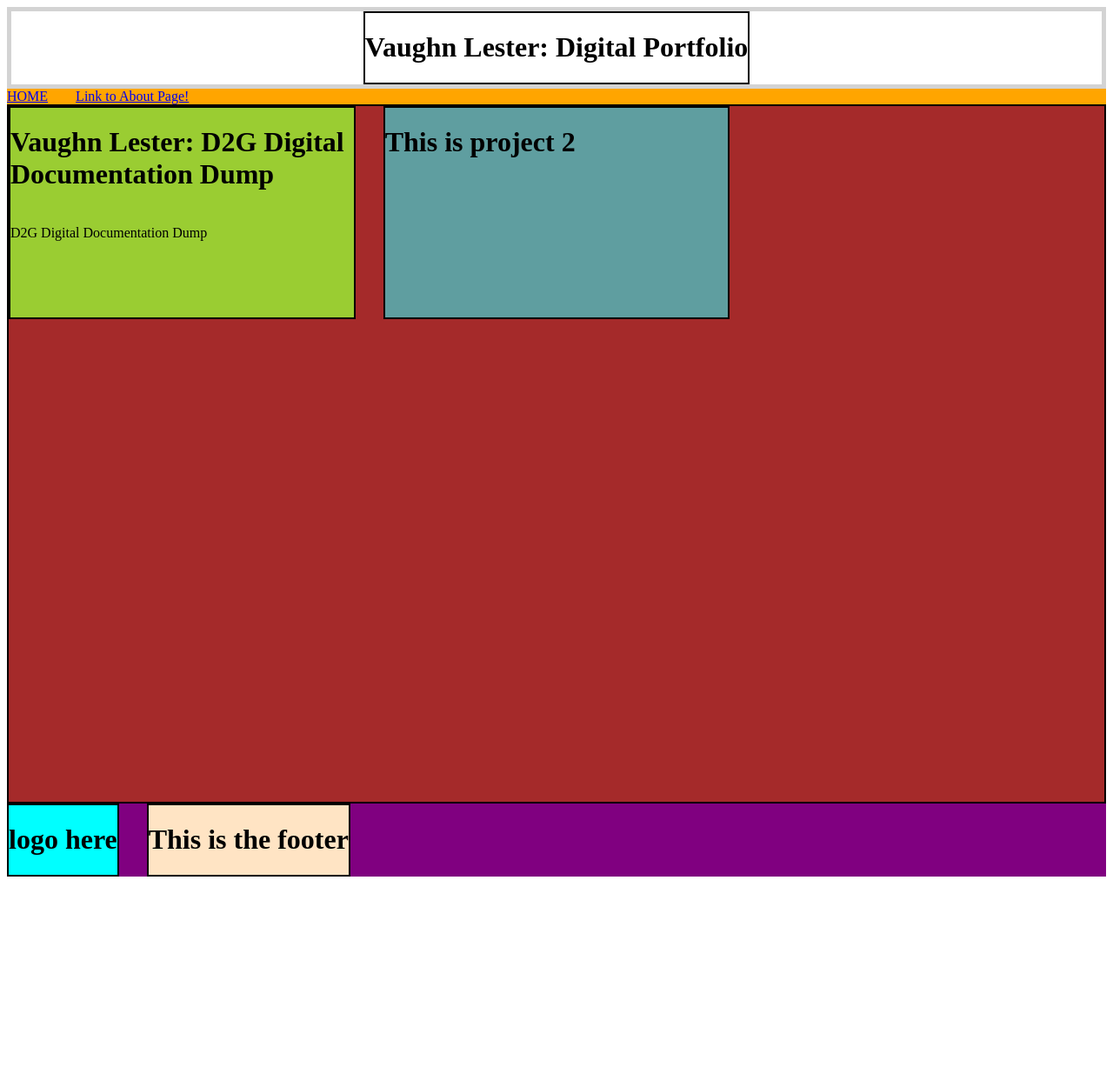
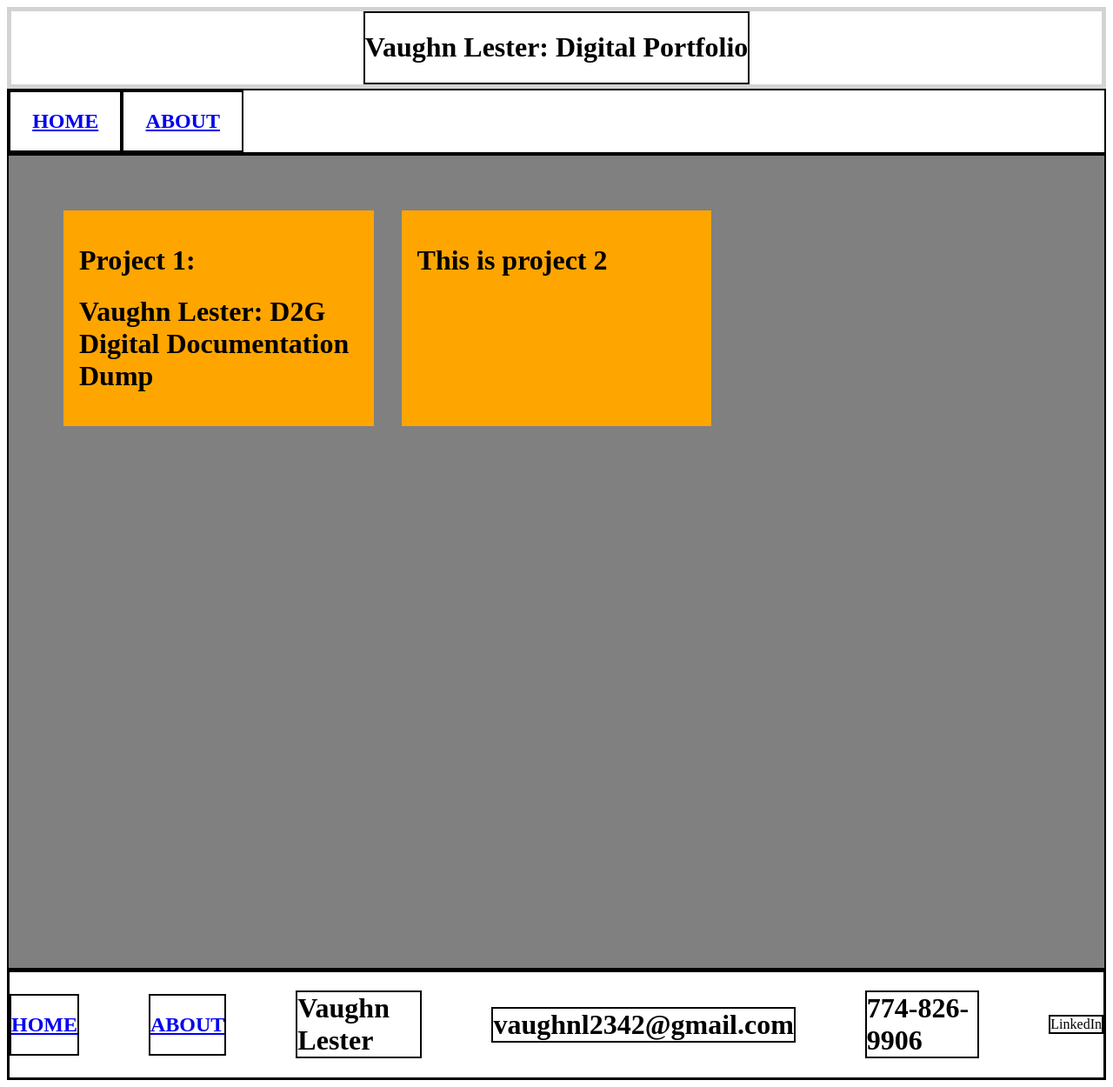
Before and after one commit to VaughnLester/Digital_Portfolio, a React (Vite) app in the folder client/front_end/: page / in a window 1280 px wide. Shown: the whole page at 87% size. Before the commit the page ends 1016 px from the top, so only its background shows below. Built offline with nearby package versions, Linux system fonts and the light colour scheme; no server answers.

Commit message:
1st draft of website complete!

```diff
--- a/client/front_end/src/components/footer.jsx
+++ b/client/front_end/src/components/footer.jsx
@@ -1,10 +1,15 @@
-import "../components_css/footer.css"
+import "../components_css/footer.css";
+import { Link } from "react-router-dom";
 
 function Footer(){
     return(
         <div className="footer">
-            <div className="logo"><h1>logo here</h1></div>
-            <div className="footerText"><h1>This is the footer</h1></div>
+            <div className="footerChild"> <h2><Link to="/">HOME</Link></h2> </div>
+            <div className="footerChild"> <h2><Link to="/about">ABOUT</Link></h2> </div>
+            <h1 className="footerChild">Vaughn Lester</h1>
+            <h1 className="footerChild">vaughnl2342@gmail.com</h1>
+            <h1 className="footerChild">774-826-9906</h1>
+            <text className="footerChild">LinkedIn</text>
         </div>
     );
 }
--- a/client/front_end/src/components/navbar.jsx
+++ b/client/front_end/src/components/navbar.jsx
@@ -4,8 +4,8 @@ import { Link } from "react-router-dom";
 function NavBar(){
     return(
     <nav className="navBar">
-        <Link to="/">HOME</Link>
-        <Link to="/about">Link to About Page!</Link>
+        <div className="homeLink"> <h2><Link to="/">HOME</Link></h2> </div>
+        <div className="aboutLink"> <h2><Link to="/about">ABOUT</Link></h2> </div>
     </nav>);
 }
 
--- a/client/front_end/src/components/page_content.jsx
+++ b/client/front_end/src/components/page_content.jsx
@@ -18,8 +18,8 @@ function Page_content(){
     return(
         <div className="pageContent">
             <div className="project1">
-                <h1>Vaughn Lester: D2G Digital Documentation Dump</h1><br></br>
-                <a href={projects[0] && projects[0].link}>D2G Digital Documentation Dump</a>
+                <h1>Project 1:</h1>
+                <a href={projects[0] && projects[0].link}> <h1>Vaughn Lester: D2G Digital Documentation Dump</h1> </a>
             </div>
             <div className="project2">
                 <h1>This is project 2</h1>
@@ -28,6 +28,7 @@ function Page_content(){
     );
 
 
+
 }
 
 export default Page_content;
--- a/client/front_end/src/components_css/footer.css
+++ b/client/front_end/src/components_css/footer.css
@@ -1,8 +1,9 @@
 .footer{
-    background-color: purple;
     display: flex;
     align-items: center;
-    gap: 2rem;
+    justify-content: center;
+    gap: 5rem;
+    border: 3px solid black;
 }
 .logo{
     background-color: aqua;
@@ -12,3 +13,6 @@
     background-color: bisque;
     border: 2px solid black;
 }
+.footerChild{
+    border: 2px solid black;
+}
--- a/client/front_end/src/components_css/navbar.css
+++ b/client/front_end/src/components_css/navbar.css
@@ -1,19 +1,16 @@
 /* for styling specific to this component, use class names */
 .navBar{
-    background-color: orange;
     display: flex;
     align-items: center;
-    gap: 2rem;
-}
-.navLink1{
-    background-color: aliceblue;
     border: 2px solid black;
 }
-.navLink2{
-    background-color: aliceblue;
+.homeLink{
     border: 2px solid black;
+    padding-left: 2%;
+    padding-right: 2%;
 }
-.navLink3{
-    background-color: aliceblue;
+.aboutLink{
     border: 2px solid black;
+    padding-left: 2%;
+    padding-right: 2%;
 }
--- a/client/front_end/src/components_css/page_content.css
+++ b/client/front_end/src/components_css/page_content.css
@@ -1,17 +1,18 @@
 .pageContent{
-    background-color: brown;
+    background-color: grey;
     display: grid;
     grid-template-columns: 1fr 1fr 1fr;
     grid-template-rows: 1fr 1fr 1fr;
     border: 2px solid black;
     gap: 2rem;
-    min-height: 100vh;
+    padding: 5%;
+    min-height: 80vh;
 }
 .project1{
-    background-color: yellowgreen;
-    border: 2px solid black;
+    background-color: orange;
+    padding: 5%;
 }
 .project2{
-    background-color: cadetblue;
-    border: 2px solid black;
+    background-color: orange;
+    padding: 5%;
 }
--- a/client/front_end/src/pages/about.jsx
+++ b/client/front_end/src/pages/about.jsx
@@ -1,9 +1,17 @@
-
+import "../pages_css/about.css";
 
 function about(){
     return (
         <div className="about">
-            <h1>This is the about page!</h1>
+            <div className="about-content">
+            <h1>ABOUT PAGE</h1>
+            <h3>Vaughn Lester<br></br>
+                Email: vaughnl2342@gmail.com<br></br>
+                C: 774-826-9906
+                <a>L: </a>
+            </h3>
+            <p>Welcome to my digital portfolio. Here are my web development projects organized together within one page. Simply click the link on each project card to be redirected to the application. </p>
+            </div>
         </div>
     )
 }
--- a/client/front_end/src/pages_css/about.css
+++ b/client/front_end/src/pages_css/about.css
@@ -0,0 +1,13 @@
+.about{
+    display: grid;
+    grid-template-columns: 1fr;
+    min-height: 80vh;
+    align-items: 50%;
+    justify-items: center;
+    border: 5px solid black;
+    padding-top: 5%;
+}
+.about-content{
+    border: 10px solid blue;
+    padding: 2%;
+}
```
